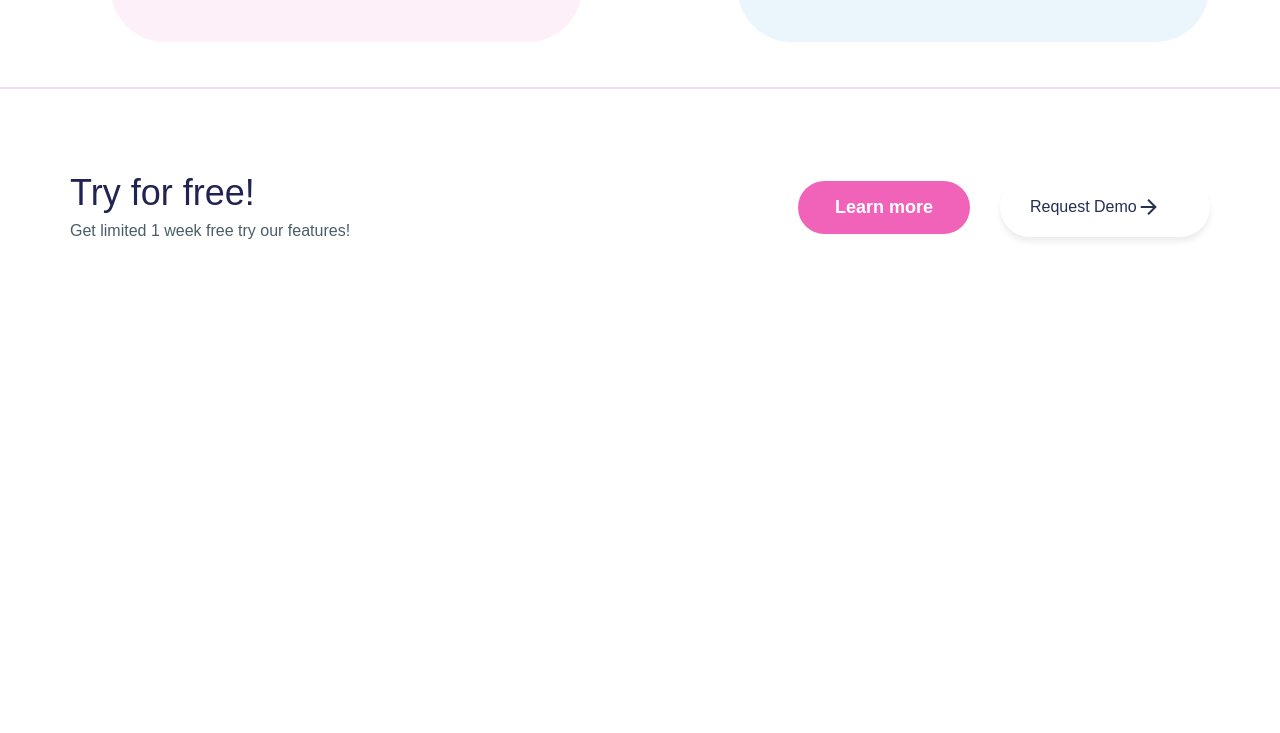
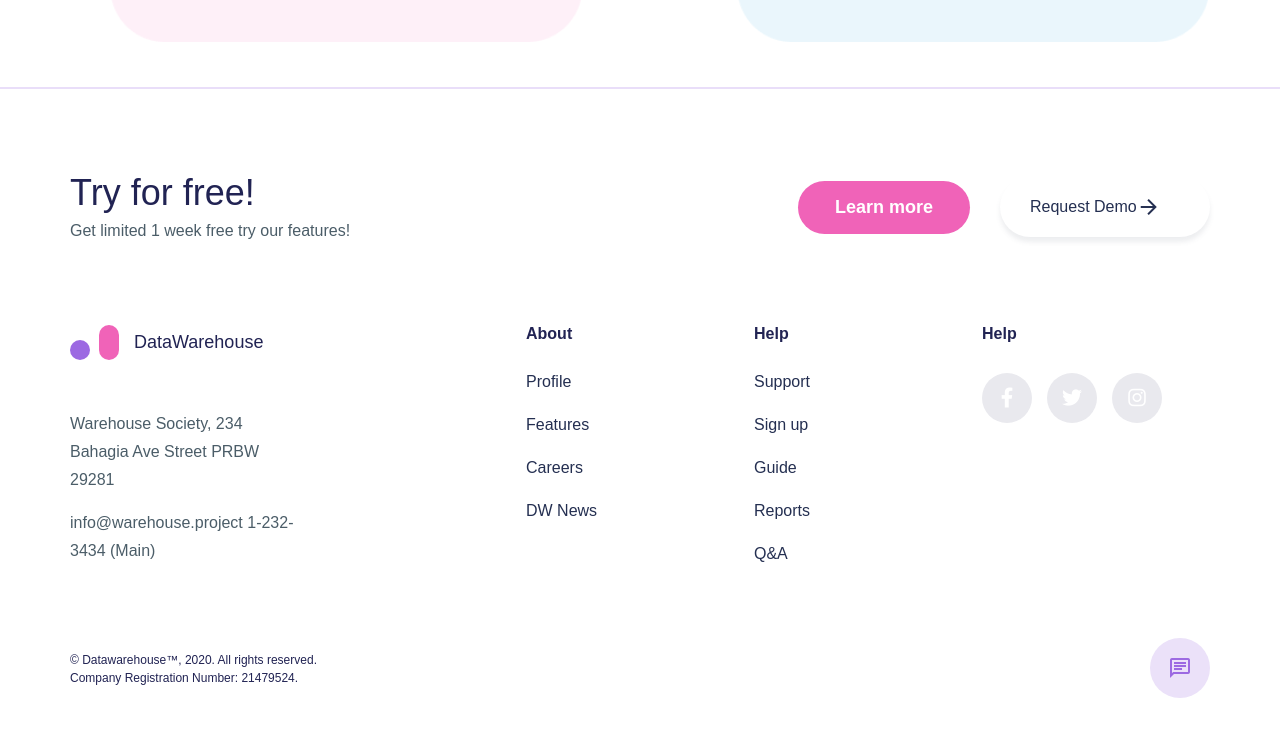
Before and after one commit to ferdousalam007/slab-short, a plain HTML site: page index.html in a window 1280 px wide. Shown: the part 2480-3213 px from the top of the page. Before the commit the page ends 2805 px from the top, so only its background shows below. Drawn offline with Linux system fonts and the light colour scheme.

Commit message:
first commit

```diff
--- a/index.html
+++ b/index.html
@@ -10,6 +10,7 @@
     <link rel="stylesheet" href="responsive.css">
     <link rel="stylesheet" href="default.css">
     <link href="https://fonts.googleapis.com/icon?family=Material+Icons+Outlined" rel="stylesheet">
+    <link rel="stylesheet" href="https://cdnjs.cloudflare.com/ajax/libs/font-awesome/6.0.0-beta3/css/all.min.css" integrity="sha512-Fo3rlrZj/k7ujTnHg4CGR2D7kSs0v4LLanw2qksYuRlEzO+tcaEPQogQ0KaoGN26/zrn20ImR1DfuLWnOo7aBA==" crossorigin="anonymous" referrerpolicy="no-referrer" />
 </head>
 
 <body>
@@ -156,8 +157,69 @@
         </div>
     </div>
     <!-- offer scetion end -->
-    <!-- features scetion start -->
-    <!-- features scetion end -->
+    <!-- footer scetion start -->
+    <section id="footer" class="pb-35">
+        <div class="container inner_footer">
+            <div class="footer_top pb-50">
+                <div class="footer_part_one mb-sm-30">
+                    <div class="footer_logo mb-50">
+                        <img src="images/logo.svg" alt="">
+                        <h5>DataWarehouse</h5>
+                    </div>
+                    <div class=" w-sm-100 w-sm-90 w-50">
+                        <p class="top_text mb-15">Warehouse Society, 234
+
+                            Bahagia Ave Street
+                            PRBW 29281
+                        </p>
+                        <p>
+                            info@warehouse.project
+                            1-232-3434 (Main)
+                        </p>
+                    </div>
+                </div>
+                <div class="footer_part_two mb-sm-30">
+                    <h6>About</h6>
+                    <ul>
+                        <li><a href="#">Profile</a></li>
+                        <li><a href="#">Features</a></li>
+                        <li><a href="#">Careers</a></li>
+                        <li><a href="#">DW News</a></li>
+                    </ul>
+                </div>
+                <div class="footer_part_three mb-sm-30">
+                    <h6>Help</h6>
+                    <ul>
+                        <li><a href="#">Support</a></li>
+                        <li><a href="#">Sign up</a></li>
+                        <li><a href="#">Guide</a></li>
+                        <li><a href="#">Reports</a></li>
+                        <li><a href="#">Q&A</a></li>
+                    </ul>
+                </div>
+                <div class="footer_part_four mb-sm-30">
+                    <h6>Help</h6>
+                    <ul>
+                        <li><a href="#"><i class="fab fa-facebook-f"></i></a></li>
+                        <li><a href="#"><i class="fab fa-twitter"></i></a></li>
+                        <li><a href="#"><i class="fab fa-instagram"></i></a></li>
+                    </ul>
+                </div>
+            </div>
+            <div class="footer_bottom">
+                <div class="footer_copyright">
+                    <small>© Datawarehouse™, 2020. All rights reserved.<br>
+                        Company Registration Number: 21479524.</small>
+                </div>
+                <div class="footer_message">
+                    <span class="material-icons-outlined">
+                        chat
+                        </span>
+                </div>
+            </div>
+        </div>
+    </section>
+    <!-- footer scetion end -->
 </body>
 
 </html>
--- a/responsive.css
+++ b/responsive.css
@@ -38,6 +38,9 @@
     .feature_content a {
         display: inline-flex;
         align-items: center;
+    }
+    .w-sm-90{
+        width: 90%;
     }
   }
 
@@ -89,4 +92,15 @@
     .link_btn {
         margin-bottom: 30px;
     }
+    .w-sm-100{
+        width: 100%;
+    }
+    .footer_top{
+        grid-template-columns: 1fr;
+        justify-content: center;
+
+    }
+    .mb-sm-30{
+        margin-bottom: 30px;
+    }
   }
--- a/style.css
+++ b/style.css
@@ -353,5 +353,73 @@ max-width: 475px;
 
 }
 /* /-------------------
-    header area style
+    footer area style
 /------------------- */
+.footer_top{
+    display: grid;
+    grid-template-columns: 2fr 1fr 1fr 1fr;
+    justify-content: space-between;
+
+}
+.footer_top h6 {
+	font-size: 16px;
+	font-weight: 600;
+	margin-bottom: 30px;
+}
+.footer_part_one .footer_logo{
+    display: flex;
+    align-items: center;
+    gap: 15px;
+}
+.footer_logo h5{
+    font-size: 18px;
+    font-weight: 500;
+}
+.footer_part_one .top_text{
+    font-weight: 500;
+}
+.footer_part_two li{
+    margin-bottom: 25px;
+}
+.footer_part_three li{
+    margin-bottom: 25px;
+}
+.footer_part_four ul{
+    display: flex;
+    align-items: center;
+}
+.footer_part_four ul li{
+   margin-right: 15px;
+}
+.footer_part_four ul li i{
+        color: #fff;
+        background: #E9E9EE;
+        width: 50px;
+        height: 50px;
+        line-height: 50px;
+        font-size: 20px;
+        text-align: center;
+        border-radius: 50%;
+}
+.footer_bottom{
+    display: flex;
+    align-items: center;
+    justify-content: space-between;
+}
+.footer_bottom small{
+    font-size: 12px;
+    color: rgba(33, 35, 83, 1);
+}
+.footer_message {
+	color: #9C69E2;
+	background: #EBE1F9;
+	width: 60px;
+	height: 60px;
+    font-size: 20px;
+	line-height: 70px;
+	text-align: center;
+	border-radius: 50%;
+}
+.w-50 {
+	width: 50%;
+}
```
